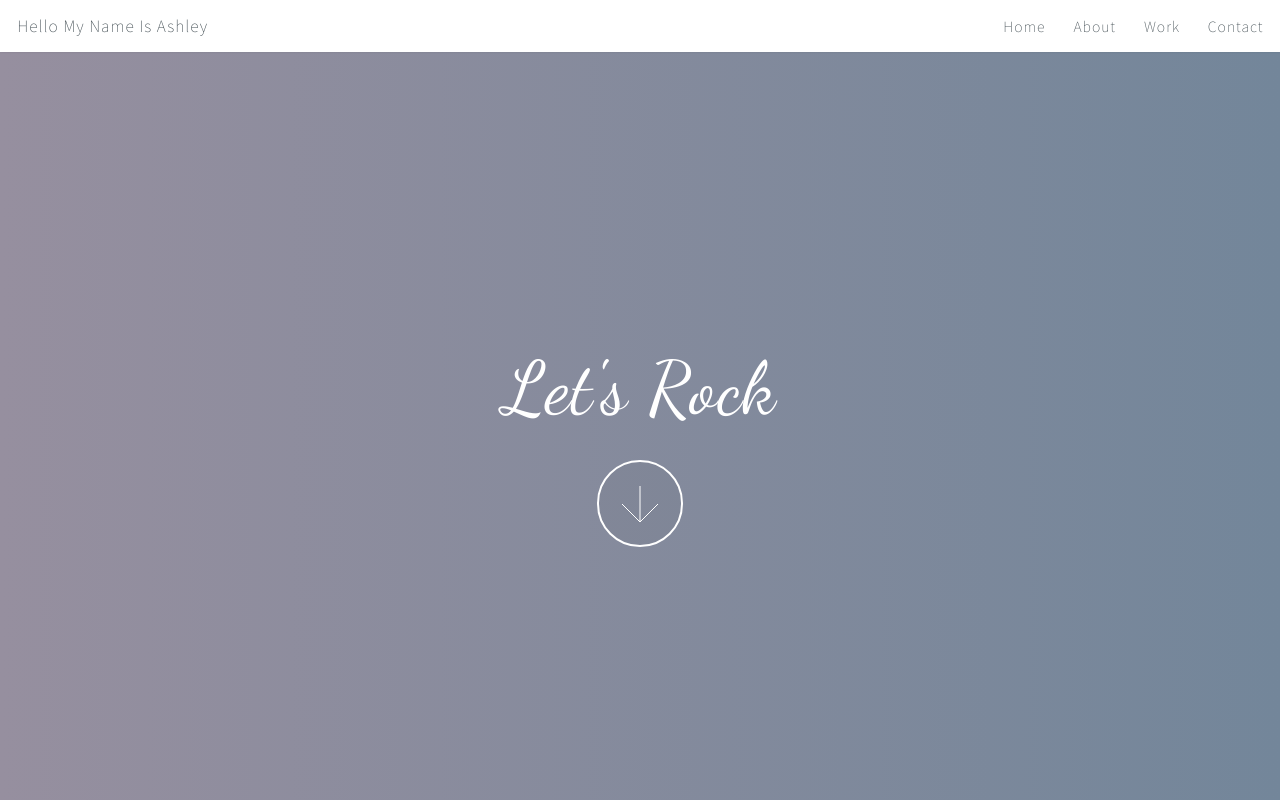
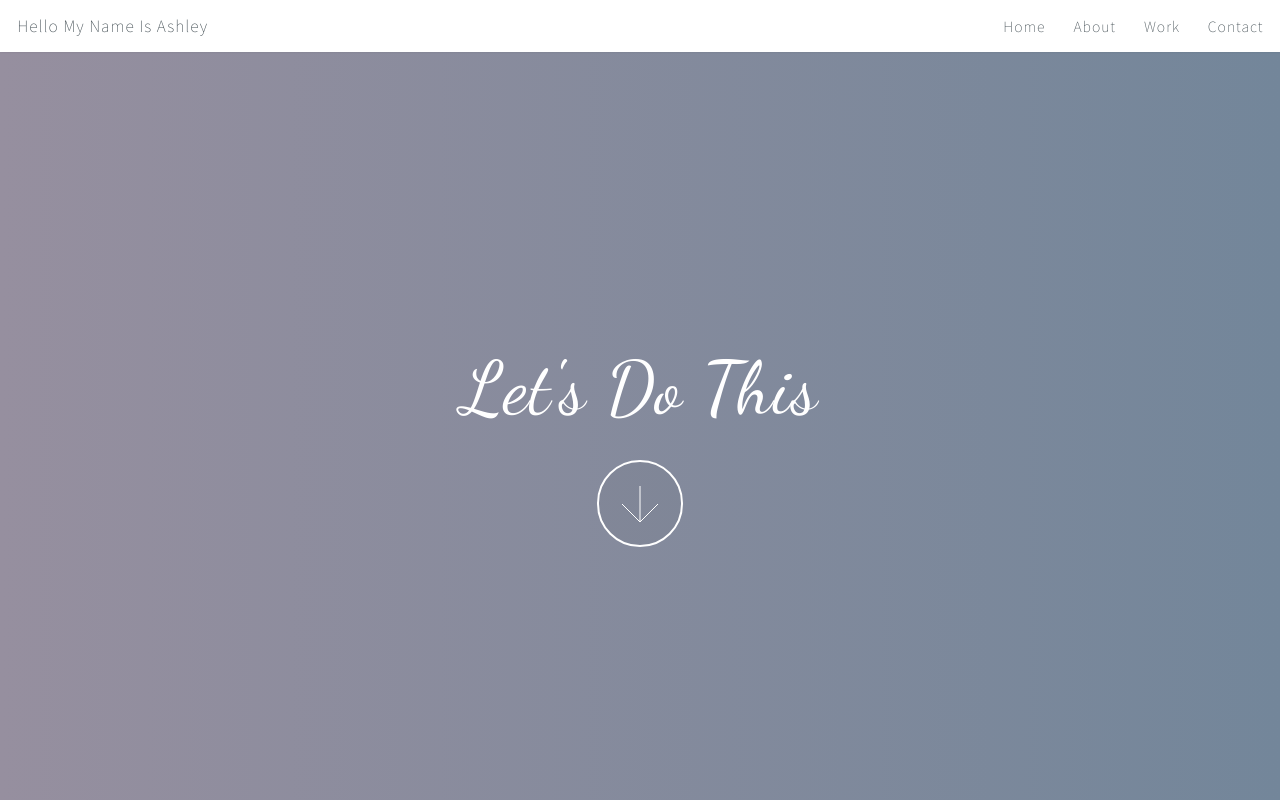
Before and after one commit to ashcakes/ashleywillard, a plain HTML site: page index2.html in a window 1280 px wide. Shown: the top 800 px of the page. Drawn offline with Linux system fonts and the light colour scheme; grey boxes are pictures that could not be loaded; a web font is replaced by a local one.

Commit message:
Changed headline

```diff
--- a/index2.html
+++ b/index2.html
@@ -52,7 +52,7 @@
 			<section id="intro" class="main style1 dark fullscreen ">
 				<div id="gradient">
 						<header>
-							<h2>Let's Rock</h2>
+							<h2>Let's Do This</h2>
 						</header>
 
 						<footer>
```
